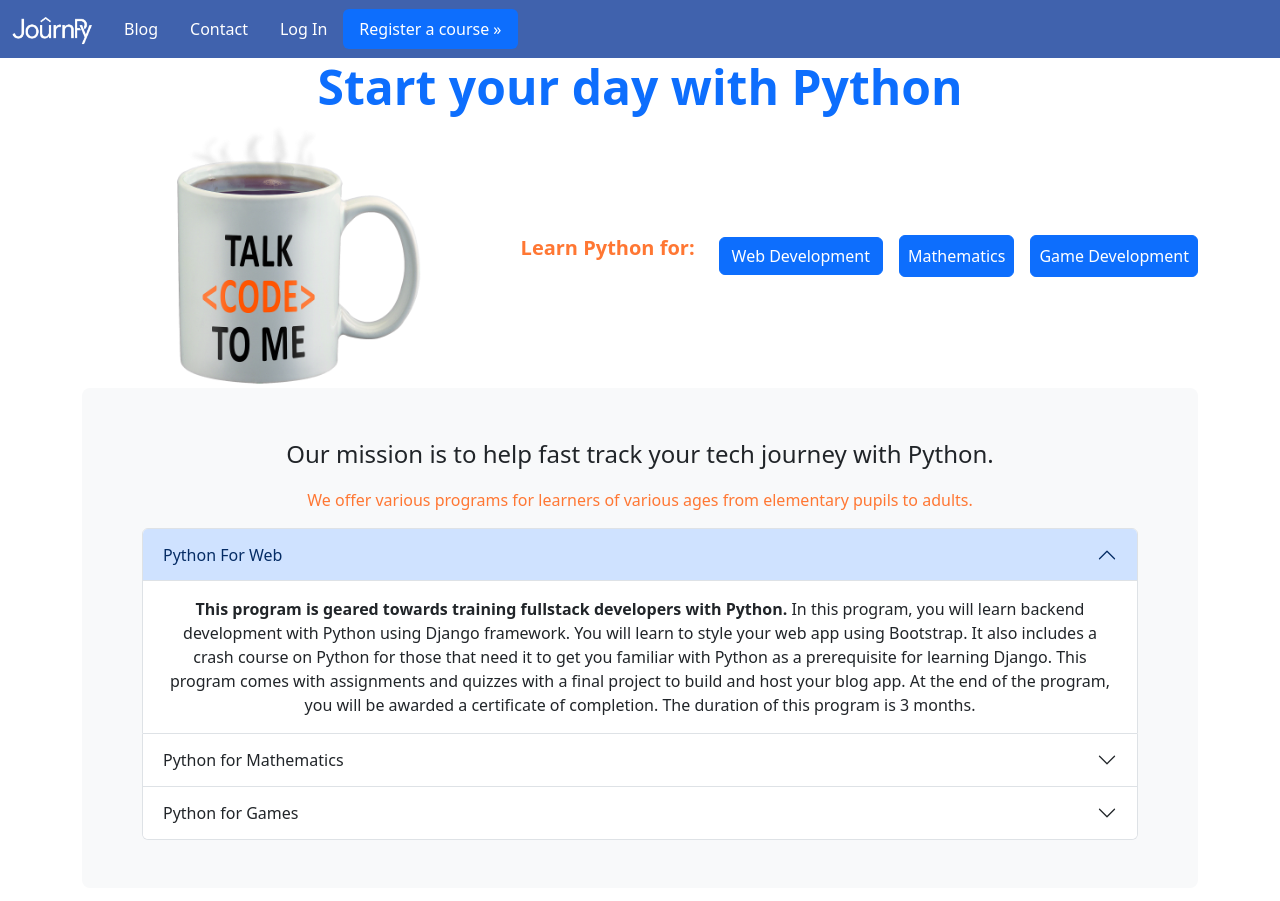
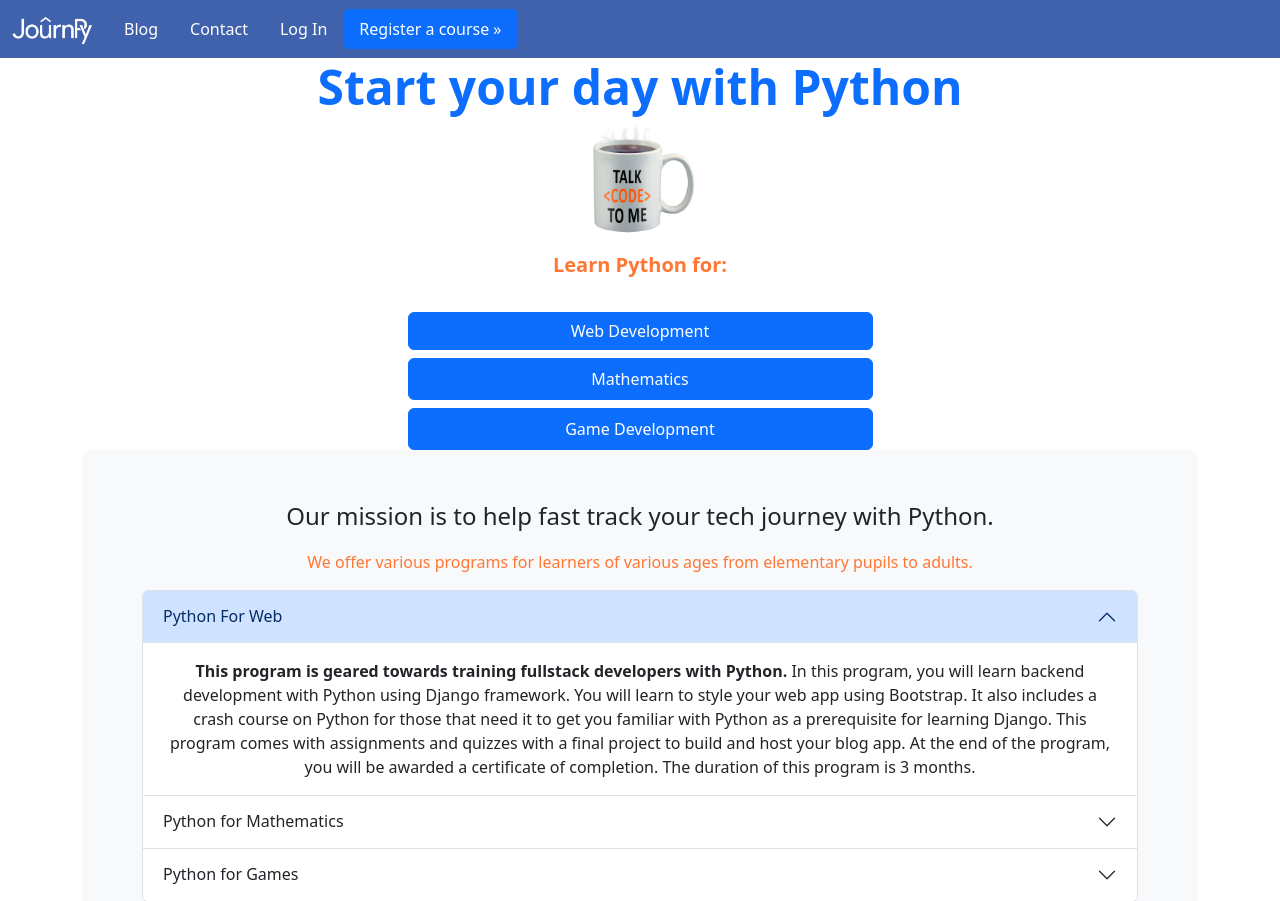
Before and after one commit to journpy/journpy2, a Django app: template templates/home.html in a window 1280 px wide. Shown: the top 901 px of the page. Run offline with Django 5.2, Linux system fonts and the light colour scheme; the template is opened without the code that fills it, so the values that code supplies are empty.

Commit message:
fully working now

```diff
--- a/templates/home.html
+++ b/templates/home.html
@@ -5,7 +5,7 @@
 
 {% block content %}
 <h2 class="display-5 fw-bold text-primary">Start your day with Python</h2>
-<div class="hstack gap-3">
+<div class="vstack gap-2 col-md-5 mx-auto">
     <img src="{% static 'images/code-geek-2680204_1280.png' %}" class="rounded mx-auto d-block justify-custom"
         alt="image" width="25%" height="auto">
     <p class="lead fw-bold p-color p-2">Learn Python for:</p>
```
